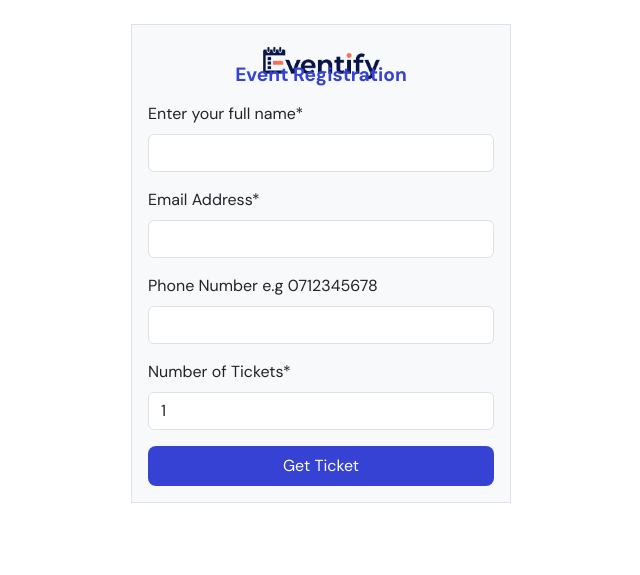
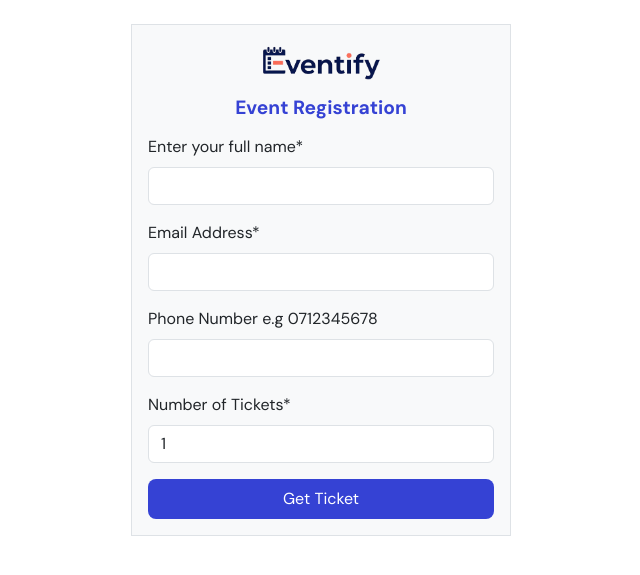
Before and after one commit to CodeOmari/Eventify, a Django app: template Eventify/templates/ticket_form.html in a window 1280 px wide. Shown: the top 575 px of the page, without its empty margins (319-959 px from the left). Run offline with Django 5.2, Linux system fonts and the light colour scheme; the template is opened without the code that fills it: values that come from a table or form of the project are taken from there, others are empty; some libraries are stand-ins or nearby versions.

Commit message:
add margin top to the form name

```diff
--- a/Eventify/templates/ticket_form.html
+++ b/Eventify/templates/ticket_form.html
@@ -21,7 +21,7 @@
                     <h2 class="app-name me-auto ms-auto">
                         <img src="{% static 'images/eventify-logo.png' %}" alt="logo" class="img-fluid">
                     </h2>
-                    <h5 class="form-name mb-3 text-center">
+                    <h5 class="form-name mb-3 mt-3 text-center">
                         Event Registration
                     </h5>
                     {% csrf_token %}
```
